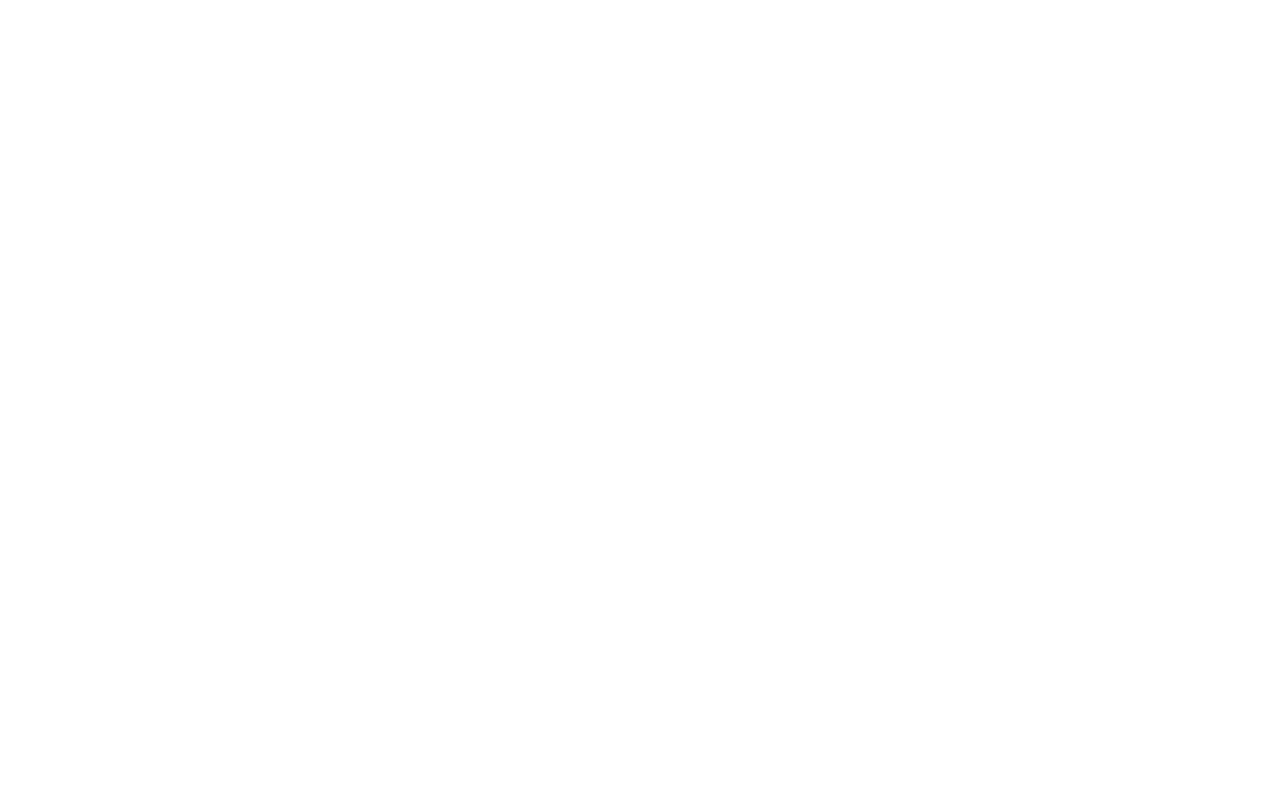
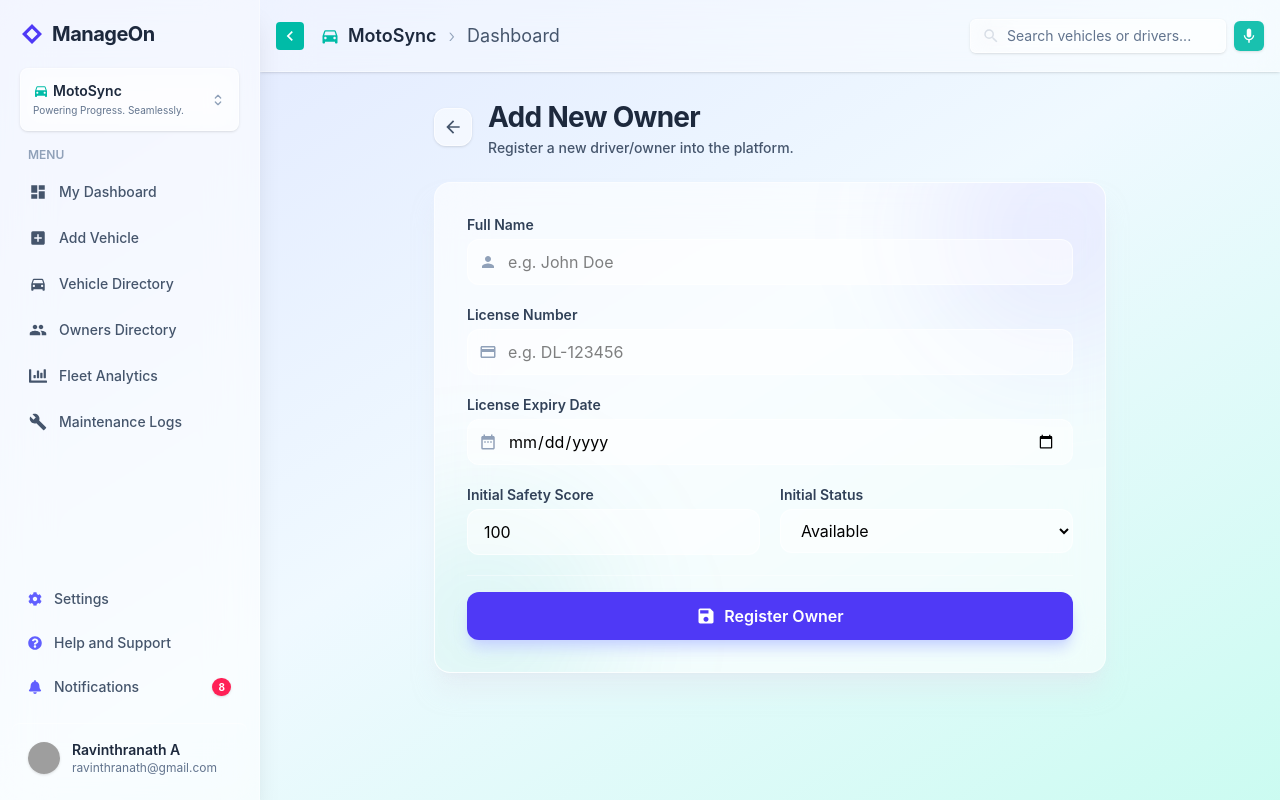
Before and after one commit to Vaibhav2005-r/transitops-platform, a React (Vite) app in the folder frontend/: page /add-driver in a window 1280 px wide. Before the commit this address had no page. Built offline with nearby package versions, Linux system fonts and the light colour scheme; sample sign-in values are in the browser's storage; grey boxes are pictures that could not be loaded.

Commit message:
feat: Implement Add Driver (Owner) page and fix sidebar links

```diff
--- a/frontend/src/App.jsx
+++ b/frontend/src/App.jsx
@@ -6,6 +6,7 @@
 import Vehicles from "./pages/Vehicles";
 import AddVehicle from "./pages/AddVehicle";
 import Drivers from "./pages/Drivers";
+import AddDriver from "./pages/AddDriver";
 import Trips from "./pages/Trips";
 import Maintenance from "./pages/Maintenance";
 import Reports from "./pages/Reports";
@@ -22,6 +23,7 @@
           <Route path="/vehicles" element={<Vehicles />} />
           <Route path="/add-vehicle" element={<AddVehicle />} />
           <Route path="/drivers" element={<Drivers />} />
+          <Route path="/add-driver" element={<AddDriver />} />
           <Route path="/trips" element={<Trips />} />
           <Route path="/maintenance" element={<Maintenance />} />
           <Route path="/reports" element={<Reports />} />
--- a/frontend/src/components/layout/Sidebar.jsx
+++ b/frontend/src/components/layout/Sidebar.jsx
@@ -95,21 +95,21 @@
       {/* Bottom Menu */}
       <div className="px-3 pb-4">
         <nav className="space-y-1 mb-4">
-          <motion.a whileHover={{ scale: 1.02 }} href="#" className="flex items-center gap-3 px-4 py-2.5 rounded-lg text-sm font-medium text-slate-600 hover:bg-white/50 transition-colors">
+          <motion.button onClick={() => alert("Settings configuration coming soon in V2!")} whileHover={{ scale: 1.02 }} className="w-full flex items-center gap-3 px-4 py-2.5 rounded-lg text-sm font-medium text-slate-600 hover:bg-white/50 transition-colors">
             <FaCog className="text-indigo-500" />
             <span>Settings</span>
-          </motion.a>
-          <motion.a whileHover={{ scale: 1.02 }} href="#" className="flex items-center gap-3 px-4 py-2.5 rounded-lg text-sm font-medium text-slate-600 hover:bg-white/50 transition-colors">
+          </motion.button>
+          <motion.button onClick={() => alert("Help center is currently under maintenance.")} whileHover={{ scale: 1.02 }} className="w-full flex items-center gap-3 px-4 py-2.5 rounded-lg text-sm font-medium text-slate-600 hover:bg-white/50 transition-colors">
             <FaQuestionCircle className="text-indigo-500" />
             <span>Help and Support</span>
-          </motion.a>
-          <motion.a whileHover={{ scale: 1.02 }} href="#" className="flex items-center justify-between px-4 py-2.5 rounded-lg text-sm font-medium text-slate-600 hover:bg-white/50 transition-colors">
+          </motion.button>
+          <motion.button onClick={() => alert("You have 8 unread notifications!")} whileHover={{ scale: 1.02 }} className="w-full flex items-center justify-between px-4 py-2.5 rounded-lg text-sm font-medium text-slate-600 hover:bg-white/50 transition-colors">
             <div className="flex items-center gap-3">
               <FaBell className="text-indigo-500" />
               <span>Notifications</span>
             </div>
             <span className="bg-rose-500 text-white text-[10px] font-bold px-1.5 py-0.5 rounded-full shadow-sm">8</span>
-          </motion.a>
+          </motion.button>
         </nav>
 
         {/* User Profile */}
--- /dev/null
+++ b/frontend/src/pages/AddDriver.jsx
@@ -0,0 +1,161 @@
+import { useState } from "react";
+import { useNavigate } from "react-router-dom";
+import { motion } from "framer-motion";
+import { MdPerson, MdCreditCard, MdDateRange, MdSave, MdArrowBack } from "react-icons/md";
+
+function AddDriver() {
+  const navigate = useNavigate();
+  const [formData, setFormData] = useState({
+    name: "",
+    licenseNumber: "",
+    licenseExpiryDate: "",
+    safetyScore: 100,
+    status: "Available"
+  });
+  const [loading, setLoading] = useState(false);
+  const [error, setError] = useState("");
+
+  const handleSubmit = async (e) => {
+    e.preventDefault();
+    setLoading(true);
+    setError("");
+
+    try {
+      let token = localStorage.getItem("transitops_token");
+      const res = await fetch("http://localhost:3000/api/drivers", {
+        method: "POST",
+        headers: {
+          "Content-Type": "application/json",
+          "Authorization": `Bearer ${token}`
+        },
+        body: JSON.stringify({
+          ...formData,
+          licenseExpiryDate: new Date(formData.licenseExpiryDate).toISOString(),
+          safetyScore: parseInt(formData.safetyScore, 10)
+        })
+      });
+
+      if (!res.ok) {
+        const data = await res.json();
+        throw new Error(data.error || "Failed to add owner/driver");
+      }
+
+      navigate("/drivers");
+    } catch (err) {
+      setError(err.message);
+    } finally {
+      setLoading(false);
+    }
+  };
+
+  return (
+    <motion.div initial={{ opacity: 0, y: 20 }} animate={{ opacity: 1, y: 0 }} className="max-w-2xl mx-auto">
+      <div className="flex items-center gap-4 mb-6">
+        <button onClick={() => navigate("/drivers")} className="p-2 bg-white/50 hover:bg-white border border-white/60 rounded-xl text-slate-600 transition-colors shadow-sm">
+          <MdArrowBack className="text-xl" />
+        </button>
+        <div>
+          <h1 className="text-[28px] font-bold text-slate-800 tracking-tight">Add New Owner</h1>
+          <p className="text-sm text-slate-600 font-medium">Register a new driver/owner into the platform.</p>
+        </div>
+      </div>
+
+      <div className="bg-white/60 backdrop-blur-xl border border-white/50 rounded-2xl shadow-xl shadow-slate-200/50 p-8 relative overflow-hidden">
+        <div className="absolute top-0 right-0 w-64 h-64 bg-indigo-500/10 rounded-full blur-3xl -mr-20 -mt-20 pointer-events-none"></div>
+        <div className="absolute bottom-0 left-0 w-64 h-64 bg-teal-500/10 rounded-full blur-3xl -ml-20 -mb-20 pointer-events-none"></div>
+
+        {error && (
+          <div className="bg-red-50/80 border border-red-200 text-red-600 p-4 rounded-xl text-sm font-medium mb-6 relative z-10 backdrop-blur-sm">
+            {error}
+          </div>
+        )}
+
+        <form onSubmit={handleSubmit} className="space-y-5 relative z-10">
+          <div>
+            <label className="block text-sm font-semibold text-slate-700 mb-1">Full Name</label>
+            <div className="relative">
+              <MdPerson className="absolute left-3 top-1/2 -translate-y-1/2 text-slate-400 text-lg" />
+              <input
+                type="text"
+                required
+                value={formData.name}
+                onChange={(e) => setFormData({ ...formData, name: e.target.value })}
+                className="w-full pl-10 pr-4 py-2.5 bg-white/50 border border-white/60 rounded-xl focus:ring-2 focus:ring-indigo-500/50 focus:border-indigo-500 outline-none transition-all"
+                placeholder="e.g. John Doe"
+              />
+            </div>
+          </div>
+
+          <div>
+            <label className="block text-sm font-semibold text-slate-700 mb-1">License Number</label>
+            <div className="relative">
+              <MdCreditCard className="absolute left-3 top-1/2 -translate-y-1/2 text-slate-400 text-lg" />
+              <input
+                type="text"
+                required
+                value={formData.licenseNumber}
+                onChange={(e) => setFormData({ ...formData, licenseNumber: e.target.value })}
+                className="w-full pl-10 pr-4 py-2.5 bg-white/50 border border-white/60 rounded-xl focus:ring-2 focus:ring-indigo-500/50 focus:border-indigo-500 outline-none transition-all"
+                placeholder="e.g. DL-123456"
+              />
+            </div>
+          </div>
+
+          <div>
+            <label className="block text-sm font-semibold text-slate-700 mb-1">License Expiry Date</label>
+            <div className="relative">
+              <MdDateRange className="absolute left-3 top-1/2 -translate-y-1/2 text-slate-400 text-lg" />
+              <input
+                type="date"
+                required
+                value={formData.licenseExpiryDate}
+                onChange={(e) => setFormData({ ...formData, licenseExpiryDate: e.target.value })}
+                className="w-full pl-10 pr-4 py-2.5 bg-white/50 border border-white/60 rounded-xl focus:ring-2 focus:ring-indigo-500/50 focus:border-indigo-500 outline-none transition-all"
+              />
+            </div>
+          </div>
+
+          <div className="grid grid-cols-2 gap-5">
+            <div>
+              <label className="block text-sm font-semibold text-slate-700 mb-1">Initial Safety Score</label>
+              <input
+                type="number"
+                min="0"
+                max="100"
+                required
+                value={formData.safetyScore}
+                onChange={(e) => setFormData({ ...formData, safetyScore: e.target.value })}
+                className="w-full px-4 py-2.5 bg-white/50 border border-white/60 rounded-xl focus:ring-2 focus:ring-indigo-500/50 focus:border-indigo-500 outline-none transition-all"
+              />
+            </div>
+            <div>
+              <label className="block text-sm font-semibold text-slate-700 mb-1">Initial Status</label>
+              <select
+                value={formData.status}
+                onChange={(e) => setFormData({ ...formData, status: e.target.value })}
+                className="w-full px-4 py-2.5 bg-white/50 border border-white/60 rounded-xl focus:ring-2 focus:ring-indigo-500/50 focus:border-indigo-500 outline-none transition-all"
+              >
+                <option value="Available">Available</option>
+                <option value="Off Duty">Off Duty</option>
+                <option value="Suspended">Suspended</option>
+              </select>
+            </div>
+          </div>
+
+          <div className="pt-4 border-t border-white/40">
+            <button
+              type="submit"
+              disabled={loading}
+              className="w-full flex items-center justify-center gap-2 bg-indigo-600 hover:bg-indigo-700 text-white py-3 rounded-xl font-semibold shadow-lg shadow-indigo-200 transition-all disabled:opacity-70"
+            >
+              <MdSave className="text-xl" />
+              {loading ? "Registering..." : "Register Owner"}
+            </button>
+          </div>
+        </form>
+      </div>
+    </motion.div>
+  );
+}
+
+export default AddDriver;
--- a/frontend/src/pages/Drivers.jsx
+++ b/frontend/src/pages/Drivers.jsx
@@ -1,4 +1,5 @@
 import { useState, useEffect } from "react";
+import { useNavigate } from "react-router-dom";
 import { motion } from "framer-motion";
 import { MdPerson, MdSearch, MdAdd, MdStar } from "react-icons/md";
 
@@ -16,6 +17,7 @@
   const [drivers, setDrivers] = useState([]);
   const [loading, setLoading] = useState(true);
   const [searchTerm, setSearchTerm] = useState("");
+  const navigate = useNavigate();
 
   useEffect(() => {
     const fetchDrivers = async () => {
@@ -69,7 +71,7 @@
               className="pl-9 pr-4 py-2 bg-white/50 border border-white/60 rounded-lg text-sm focus:outline-none focus:ring-2 focus:ring-indigo-500/50 focus:border-indigo-500/50 w-64 placeholder:text-slate-500 backdrop-blur-md shadow-sm transition-all"
             />
           </div>
-          <button className="bg-indigo-600/90 hover:bg-indigo-600 text-white px-4 py-2 rounded-lg text-sm font-semibold shadow-md shadow-indigo-200 backdrop-blur-md transition-colors flex items-center gap-2">
+          <button onClick={() => navigate('/add-driver')} className="bg-indigo-600/90 hover:bg-indigo-600 text-white px-4 py-2 rounded-lg text-sm font-semibold shadow-md shadow-indigo-200 backdrop-blur-md transition-colors flex items-center gap-2">
             <MdAdd className="text-lg" />
             Add Owner
           </button>
```
Also changed, not shown: 1 other file (tests, documents, lock files or other folders).
